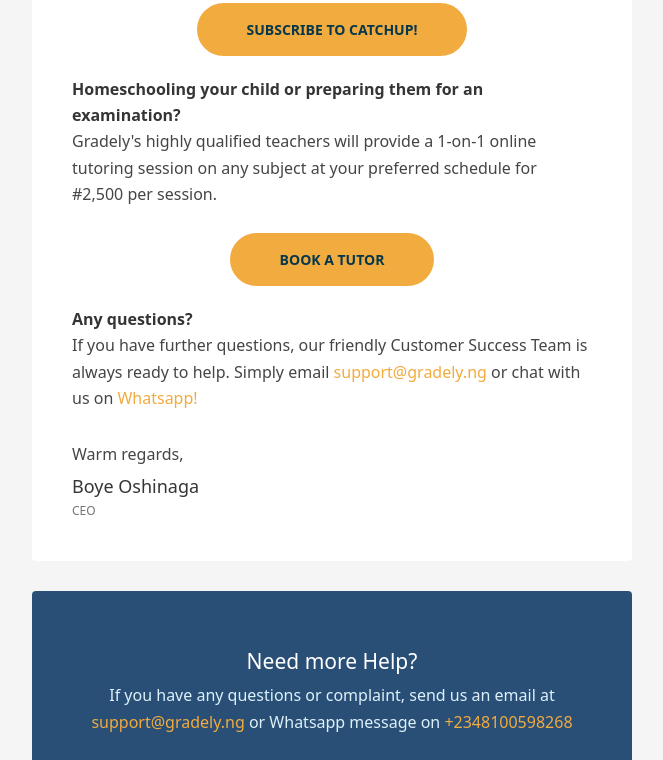
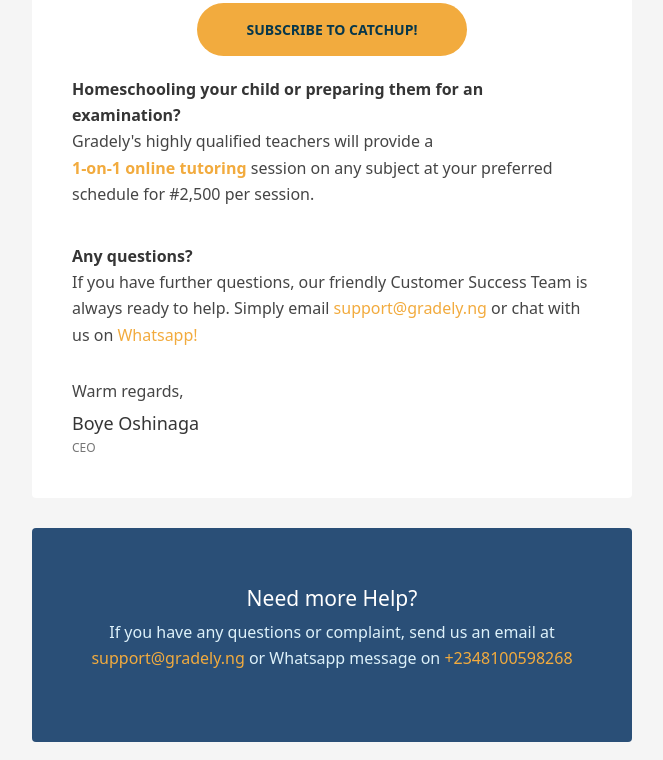
Before and after one commit to tobechukss/welcomeForParents, a plain HTML site: page index.html in a window 1280 px wide. Shown: the part 920-1680 px from the top of the page, without its empty margins (308-971 px from the left). Drawn offline with Linux system fonts and the light colour scheme.

Commit message:
Fourth commit

```diff
--- a/index.html
+++ b/index.html
@@ -218,7 +218,7 @@
                                             <td align="left" style=" color:#454545;">
 
                                                 <p style="color: #353535; display: block; margin: 0;"><strong>Homeschooling your child or preparing them for an examination?</strong></p>
-                                                <p style="display: block; margin: 0; padding-bottom: 15px;">Gradely's highly qualified teachers will provide a 1-on-1 online tutoring session on any subject at your preferred schedule for #2,500 per session.</p>
+                                                <p style="display: block; margin: 0; padding-bottom: 15px;">Gradely's highly qualified teachers will provide a <a href="https://api.whatsapp.com/send?phone=2348100598268&text=I%20am%20interested%20in%20scheduling%20a%20live%20tutoring%20session%20on%20Gradely" target="_blank" ><strong>1-on-1 online tutoring</strong></a> session on any subject at your preferred schedule for #2,500 per session.</p>
 
 
                                            </td>
@@ -229,18 +229,6 @@
 
 
 
-                            <!-- Book a Tutor Button -->
-                            <tr>
-                              <td align="center" style="padding-top: 10px;">
-                                <table border="0" cellspacing="0" cellpadding="0">
-                                    <tr>
-                                        <td align="center">
-                                            <a href="https://api.whatsapp.com/send?phone=2348100598268&text=I%20am%20interested%20in%20scheduling%20a%20live%20tutoring%20session%20on%20Gradely" target="_blank" style="font-size: 14px; color: #07374B; font-weight: 700; background-color: #F2AB3E; text-transform: uppercase; font-size: 14px; padding: 15px 50px 15px 50px; border-radius: 35px 35px 35px 35px; display: inline-block;">Book a Tutor</a>
-                                        </td>
-                                    </tr>
-                                </table>
-                              </td>
-                            </tr>
 
 
 
```
